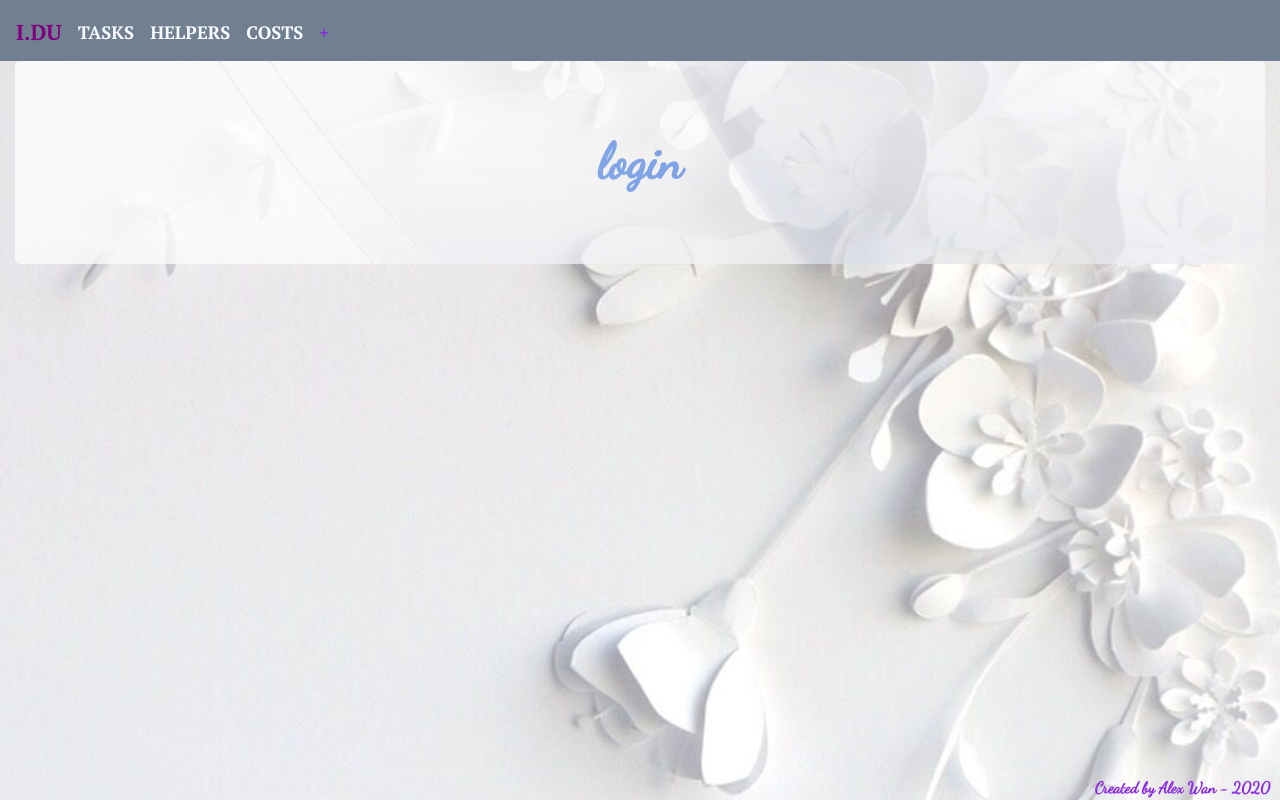
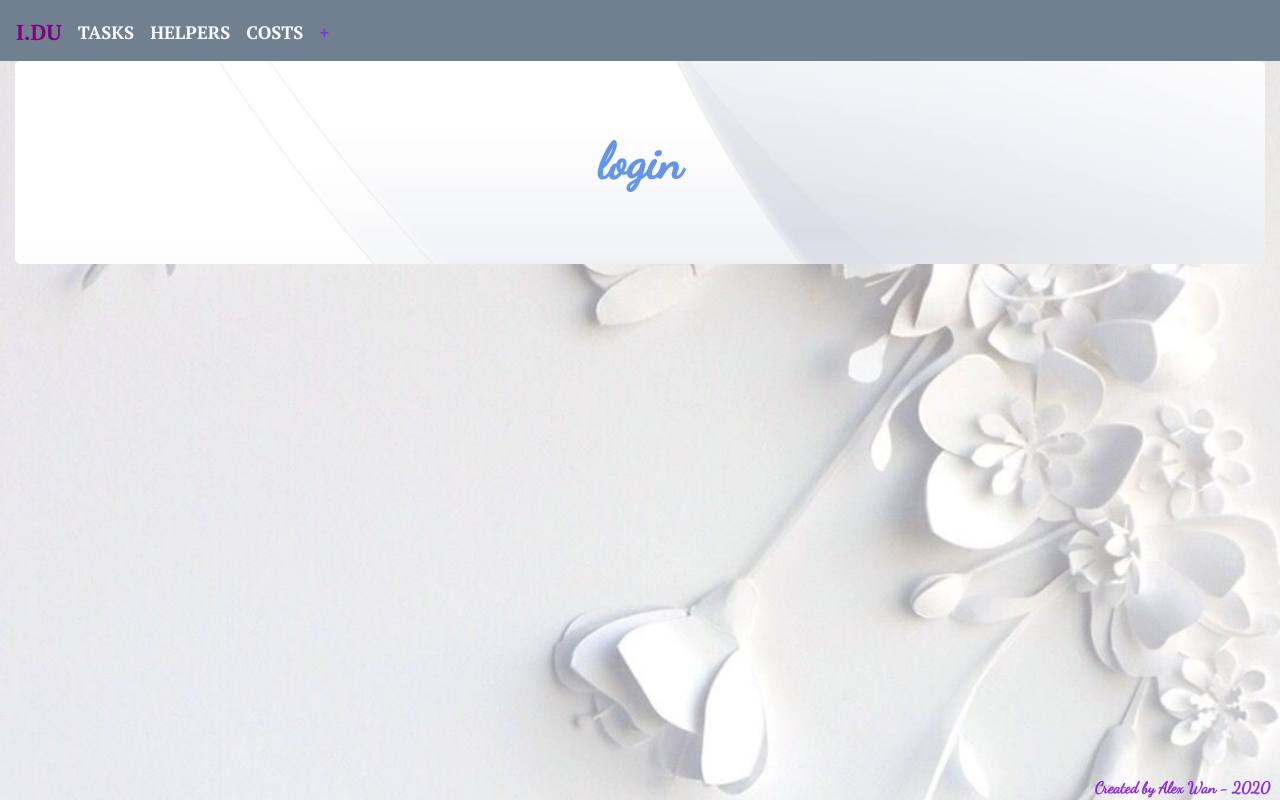
Before and after one commit to aWanderous/FinalBootcampProject, a React (Create React App) app in the folder client/: page / in a window 1280 px wide. Built offline with nearby package versions, Linux system fonts and the light colour scheme; a web font is replaced by a local one.

Commit message:
heroku remove %

```diff
--- a/client/src/components/Jumbotron/style.css
+++ b/client/src/components/Jumbotron/style.css
@@ -9,5 +9,5 @@
     color: cornflowerblue;
     background-image: url("white.jpg");
     background-size: cover;
-    opacity: 75%;
+    opacity: 75;
 }
```
